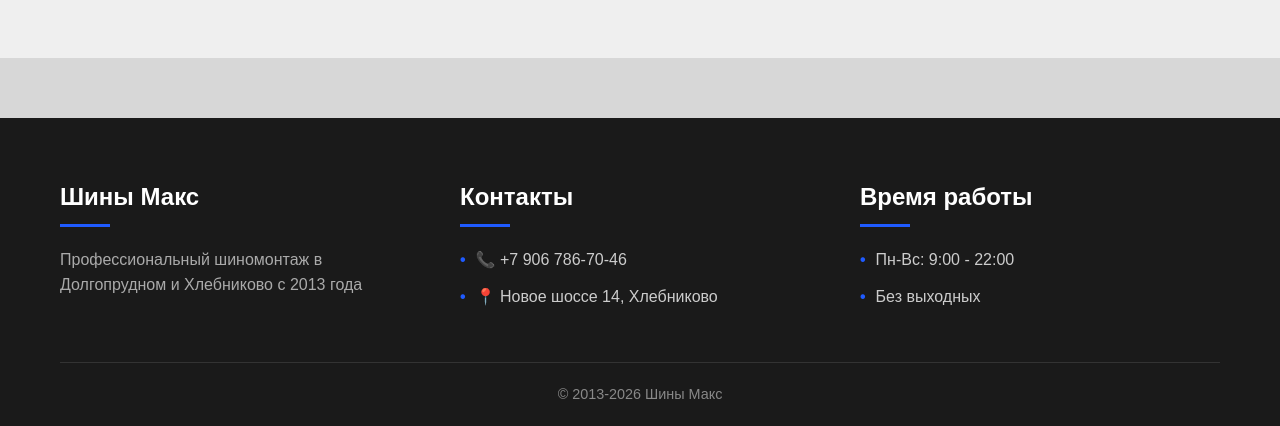
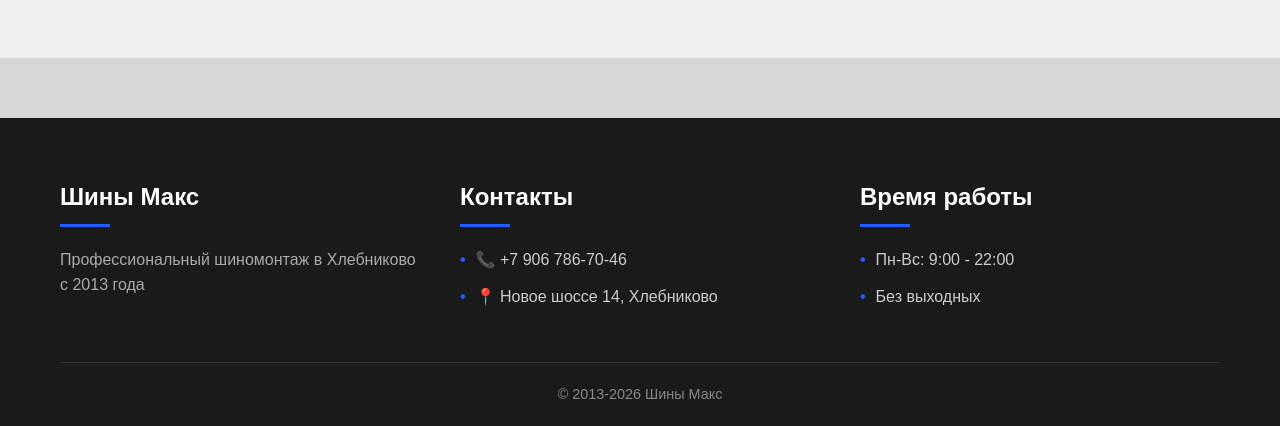
Before and after one commit to ilyyagoncharow12/wheels.maks.ru, a plain HTML site: page index.html in a window 1280 px wide. Shown: the part 3304-3730 px from the top of the page. Drawn offline with Linux system fonts and the light colour scheme.

Commit message:
1.0.0.15 fix bug, optimization

```diff
--- a/index.html
+++ b/index.html
@@ -17,7 +17,7 @@
     <link rel="manifest" href="/favicon/site.webmanifest" />
 
     <meta name="viewport" content="width=device-width, initial-scale=1.0">
-    <title>Шины Макс - Шиномонтаж в Долгопрудном</title>
+    <title>Шины Макс - Шиномонтаж в Москве!</title>
     <style>
         /* ОБЩИЕ СТИЛИ */
         * {
@@ -1474,7 +1474,7 @@
             <div class="footer-content">
                 <div class="footer-column fade-up">
                     <h3>Шины Макс</h3>
-                    <p>Профессиональный шиномонтаж в Долгопрудном и Хлебниково с 2013 года</p>
+                    <p>Профессиональный шиномонтаж в Хлебниково с 2013 года</p>
                 </div>
 
                 <div class="footer-column fade-up">
```
